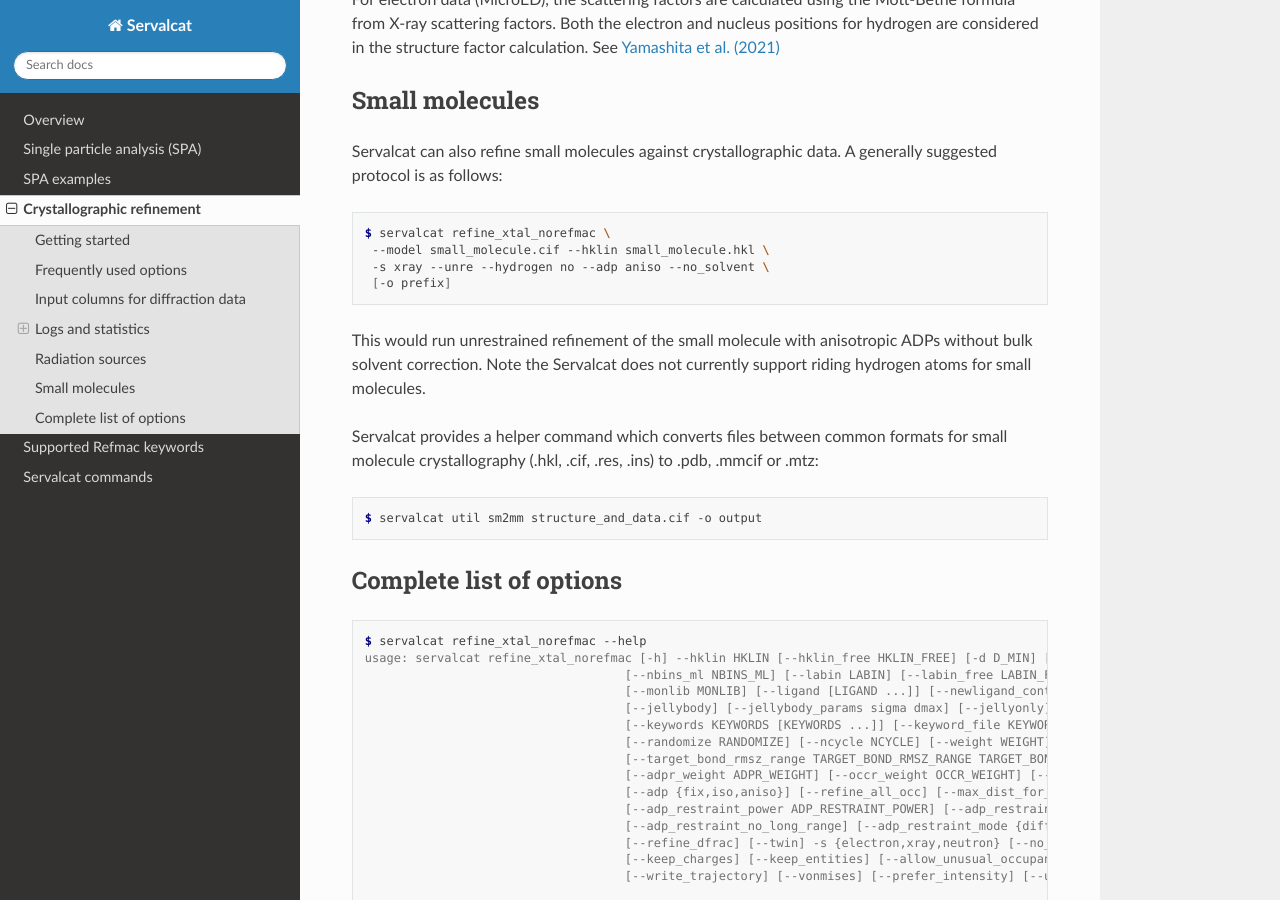
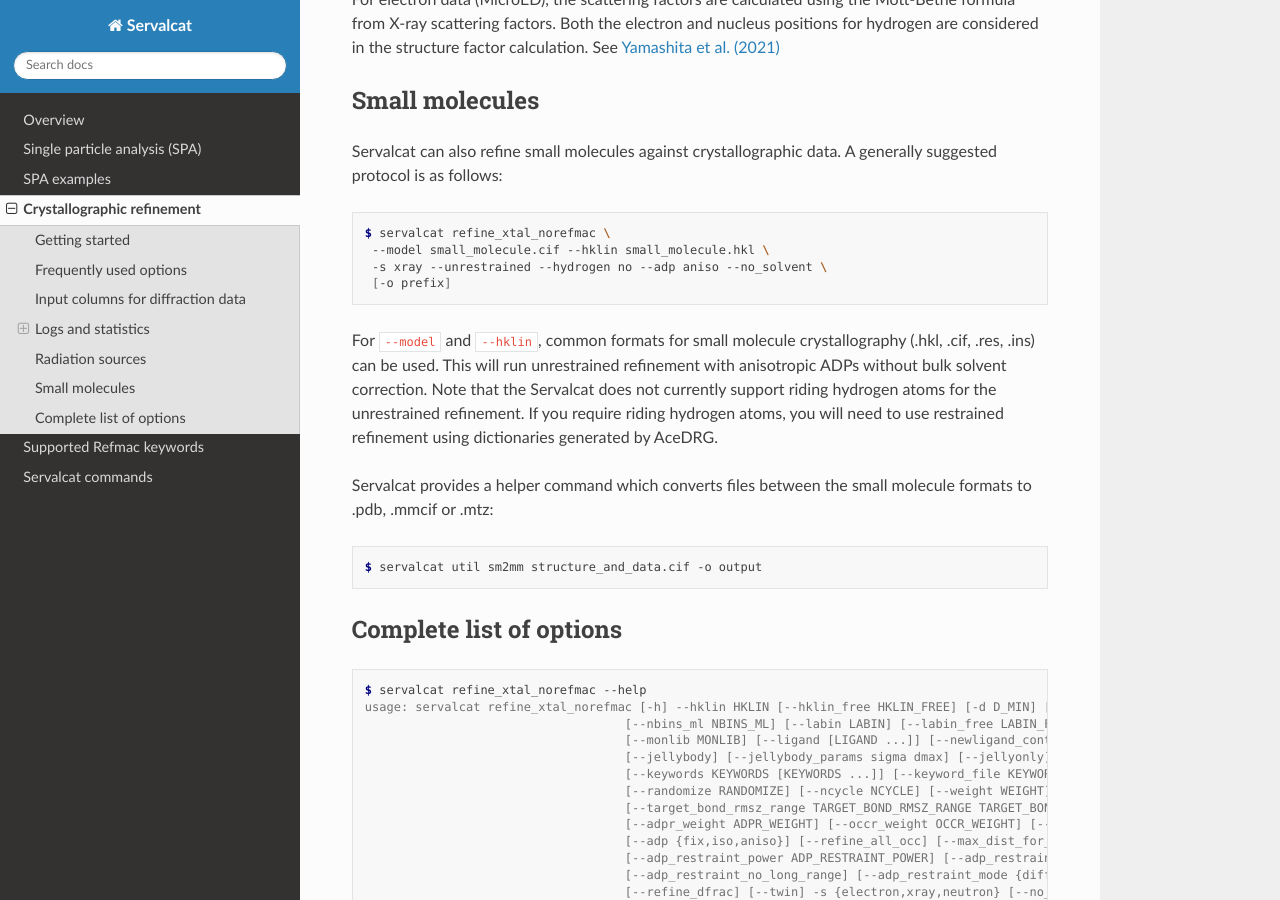
Before and after one commit to keitaroyam/servalcat, a Sphinx documentation site: the page built from docs/xtal.rst, in a window 1280 px wide and 900 px high, scrolled down 3364 px. Built offline with Sphinx 7.4.7 and the Read the Docs theme 3.1.0, drawn with Linux system fonts in a browser that asks for light colours; some of the changed text lies outside the part shown.

Commit message:
Update xtal.rst

```diff
--- a/docs/xtal.rst
+++ b/docs/xtal.rst
@@ -115,12 +115,12 @@
 
     $ servalcat refine_xtal_norefmac \
      --model small_molecule.cif --hklin small_molecule.hkl \
-     -s xray --unre --hydrogen no --adp aniso --no_solvent \
+     -s xray --unrestrained --hydrogen no --adp aniso --no_solvent \
      [-o prefix]
 
-This would run unrestrained refinement of the small molecule with anisotropic ADPs without bulk solvent correction. Note the Servalcat does not currently support riding hydrogen atoms for small molecules.
+For ``--model`` and ``--hklin``, common formats for small molecule crystallography (.hkl, .cif, .res, .ins) can be used. This will run unrestrained refinement with anisotropic ADPs without bulk solvent correction. Note that the Servalcat does not currently support riding hydrogen atoms for the unrestrained refinement. If you require riding hydrogen atoms, you will need to use restrained refinement using dictionaries generated by AceDRG.
 
-Servalcat provides a helper command which converts files between common formats for small molecule crystallography (.hkl, .cif, .res, .ins) to .pdb, .mmcif or .mtz:
+Servalcat provides a helper command which converts files between the small molecule formats to .pdb, .mmcif or .mtz:
 
 .. code-block:: console
 
```
Also changed, not shown: other parts of docs/xtal.rst (+1 -1 lines).
